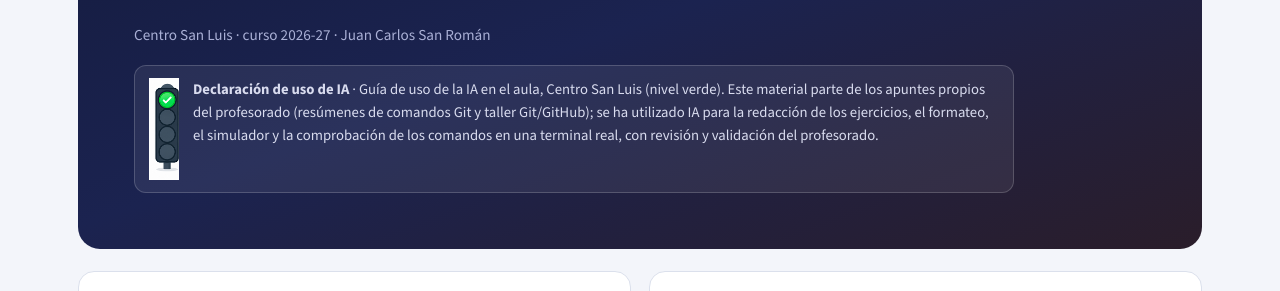
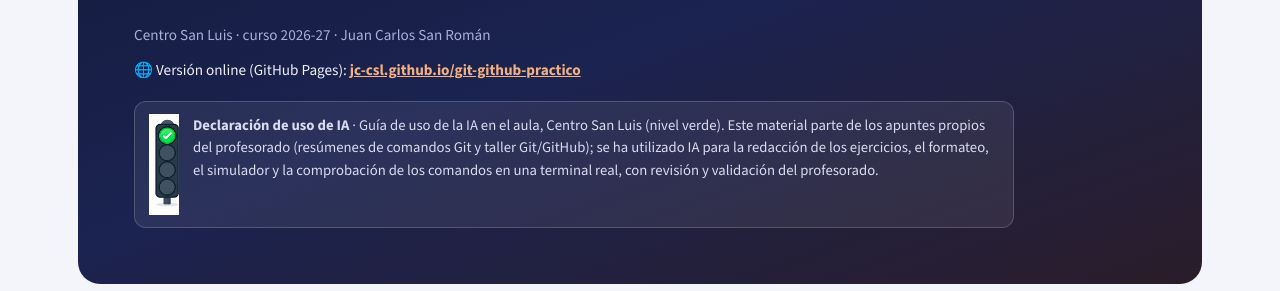
Before and after one commit to jc-csl/git-github-practico, a plain HTML site: page index.html in a window 1280 px wide. Shown: the part 443-734 px from the top of the page. Drawn offline with nearby package versions, Linux system fonts and the light colour scheme.

Commit message:
Portada: enlace a la versión online en GitHub Pages
Si la web se abre en local, la portada muestra la URL publicada para acceder también online.

Co-Authored-By: Claude Opus 5.5 <noreply@anthropic.com>

```diff
--- a/index.html
+++ b/index.html
@@ -68,6 +68,7 @@ footer{display:flex;justify-content:space-between;flex-wrap:wrap;gap:8px;color:v
   <p class="sub">Todo el curso en un solo repositorio: un <b>laboratorio</b> con terminal simulada, ejercicios por situaciones y soluciones; <b>apuntes</b> en Markdown con ejercicios guiados para tu terminal real; y un <b>editor Markdown</b> para escribir tu propia documentación.</p>
   <div class="logo"><img src="imagenes/logo-centro-san-luis.jpg" alt="Centro San Luis" width="727" height="220"></div>
   <p class="meta">Centro San Luis · curso 2026-27 · Juan Carlos San Román</p>
+  <p class="web-online" style="margin:.8em 0 0;font-size:.95rem">🌐 Versión online (GitHub Pages): <a href="https://jc-csl.github.io/git-github-practico/" style="color:#f3b183;font-weight:700">jc-csl.github.io/git-github-practico</a></p>
   <div class="ia"><img src="imagenes/semaforo-ia-verde.png" alt="Semáforo de uso de IA: verde, permitido" width="56" height="190"><div><b>Declaración de uso de IA</b> · Guía de uso de la IA en el aula, Centro San Luis (nivel verde). Este material parte de los apuntes propios del profesorado (resúmenes de comandos Git y taller Git/GitHub); se ha utilizado IA para la redacción de los ejercicios, el formateo, el simulador y la comprobación de los comandos en una terminal real, con revisión y validación del profesorado.</div></div>
 </header>
 
```
